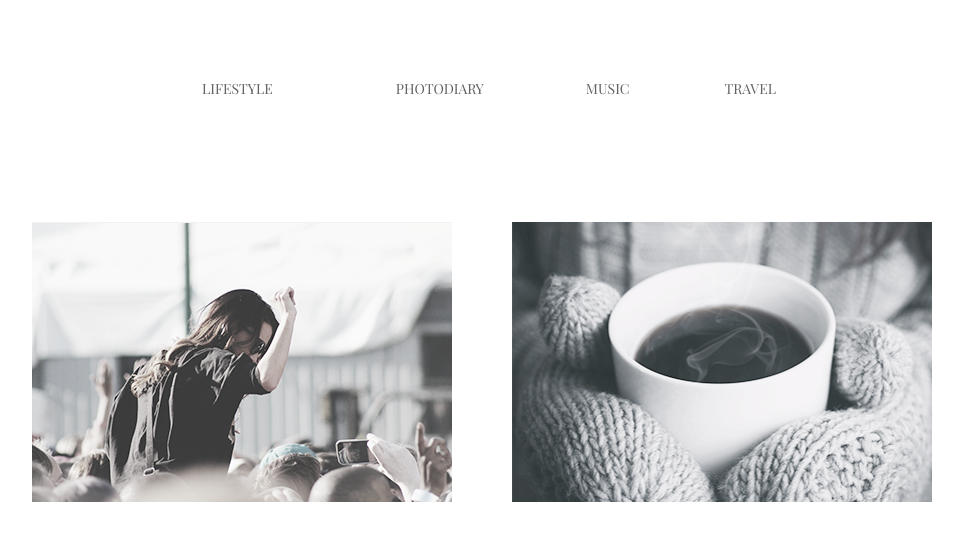
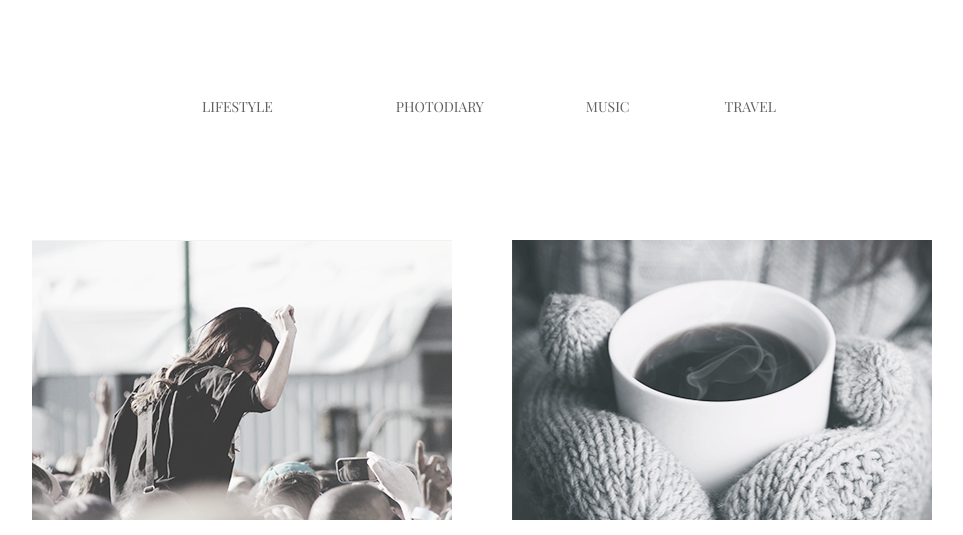
Before and after one commit to BohdanKadenskyi/goit-markup-hw-04-blog, a plain HTML site: page index.html in a window 1280 px wide. Shown: the top 535 px of the page, without its empty margins (158-1121 px from the left). Drawn offline with nearby package versions, Linux system fonts and the light colour scheme.

Commit message:
add padding header and inline block for links

```diff
--- a/css/style.css
+++ b/css/style.css
@@ -43,12 +43,13 @@ p,
 
 /* NAVLINK*/
 .navlink {
-  display: inline-block;
+  display: block;
   font-size: 14px;
   line-height: var(--line-height);
   text-decoration: none;
   color: var(--grey-color);
   padding-bottom: 18px;
+  padding-top: 18px;
 }
 
 .navlink:hover,
```
